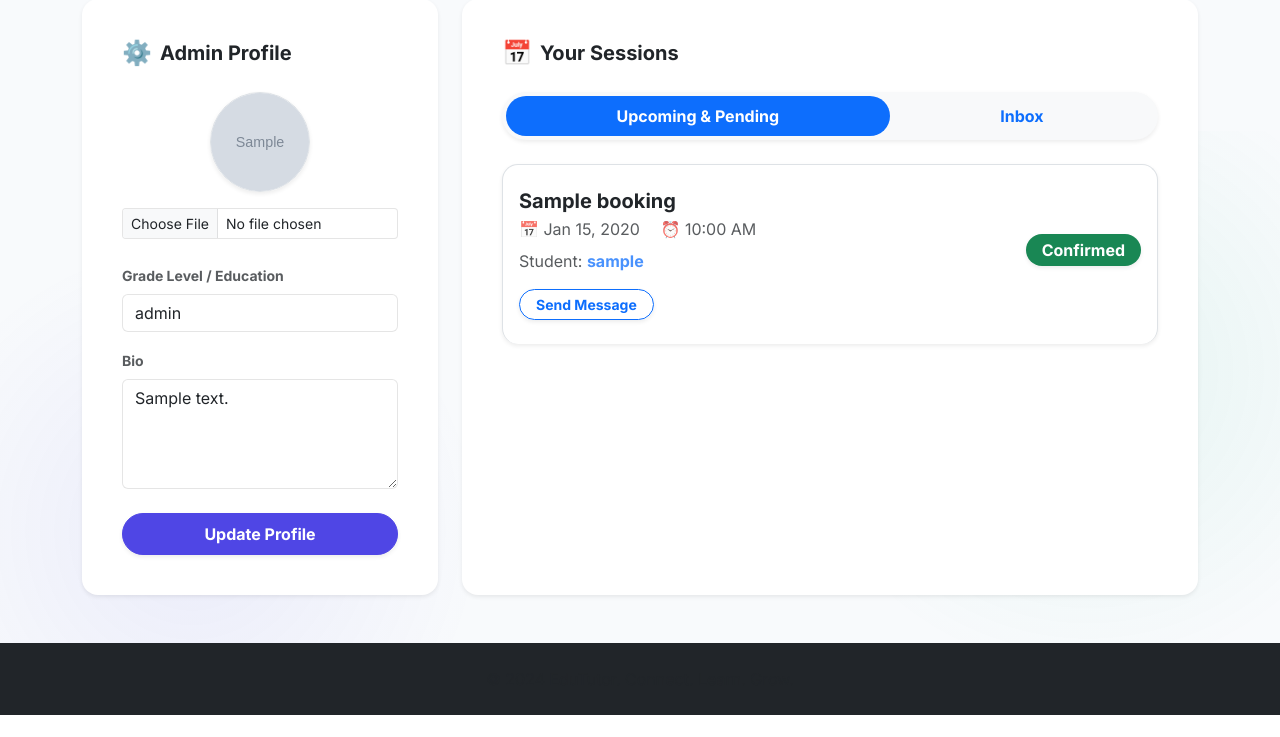
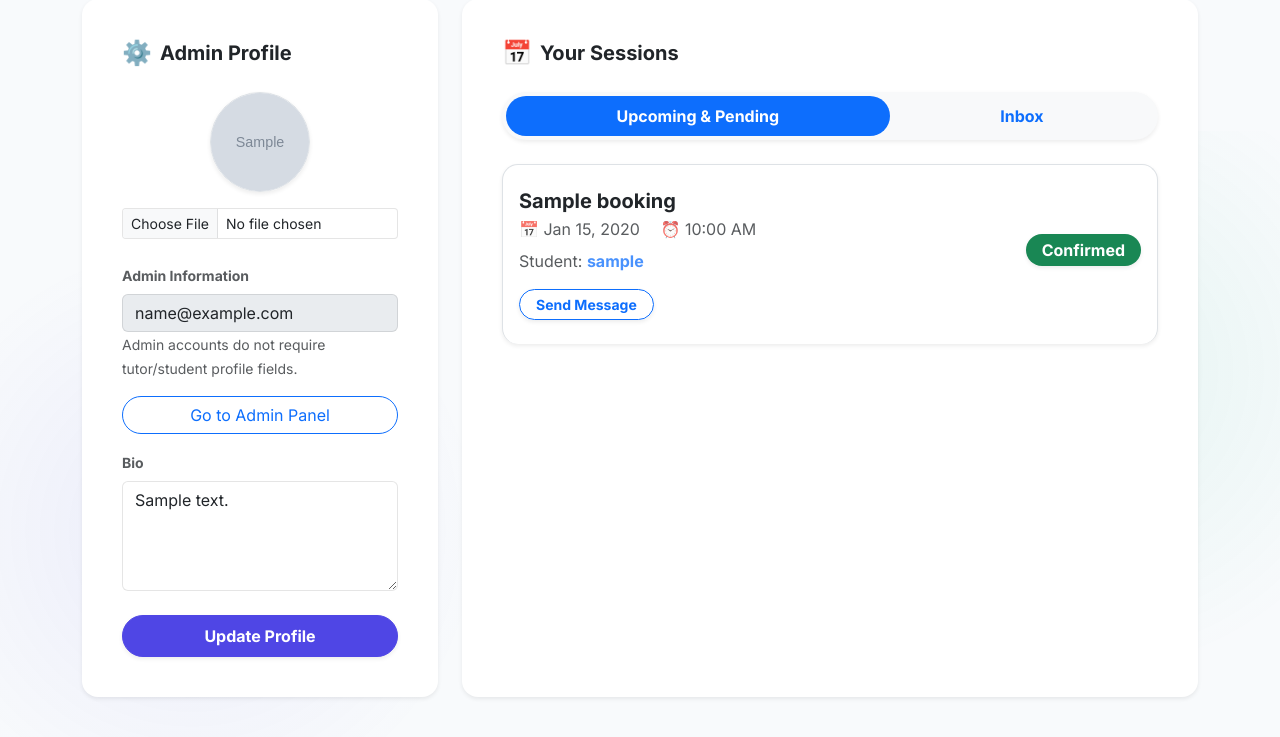
Before and after one commit to jordangodsown/private-tutor-platform, a Flask app: page /dashboard in a window 1280 px wide. Shown: the part 669-1406 px from the top of the page. Before the commit the page ends 1384 px from the top, so only its background shows below. Run offline with Flask 3, Linux system fonts and the light colour scheme; a user stored in the database is signed in; tables that the repository leaves empty hold one stand-in row (values such as "Sample post"); grey boxes marked "Sample" are stand-in pictures; some libraries are stand-ins or nearby versions.

Commit message:
Save admin-only profile behavior and remove admin code field

```diff
--- a/app.py
+++ b/app.py
@@ -134,17 +134,10 @@ def register():
         email = request.form.get('email')
         password = request.form.get('password')
         role = request.form.get('role')
-        admin_code = request.form.get('admin_code')
 
         existing_admin = User.query.filter_by(is_admin=True).first()
         is_admin = False
-        if admin_code:
-            admin_secret = os.environ.get('ADMIN_SIGNUP_CODE')
-            if admin_secret and admin_code == admin_secret and existing_admin is None:
-                is_admin = True
-            else:
-                flash('Invalid admin code or an admin already exists; admin request ignored.', 'warning')
-        elif existing_admin is None:
+        if existing_admin is None:
             is_admin = True
             flash('This is the first registered account, so it has been created as the admin.', 'info')
 
@@ -375,7 +368,13 @@ def update_profile():
     bio = request.form.get('bio')
     profile_photo = request.files.get('profile_photo')
 
-    if current_user.role == 'tutor':
+    if current_user.is_admin:
+        profile = current_user.tutor_profile or current_user.student_profile
+        if not profile:
+            profile = StudentProfile(user_id=current_user.id)
+            db.session.add(profile)
+        profile.bio = bio
+    elif current_user.role == 'tutor':
         subjects = request.form.get('subjects')
         hourly_rate = request.form.get('hourly_rate')
 
--- a/templates/dashboard.html
+++ b/templates/dashboard.html
@@ -40,7 +40,16 @@
                             {% endif %}
                             <input class="form-control form-control-sm custom-input" type="file" name="profile_photo" accept="image/*">
                         </div>
-                        {% if current_user.role == 'tutor' %}
+                        {% if current_user.is_admin %}
+                        <div class="mb-3">
+                            <label class="form-label text-muted fw-bold small">Admin Information</label>
+                            <input type="text" class="form-control custom-input" disabled value="{{ current_user.email }}">
+                            <small class="text-muted">Admin accounts do not require tutor/student profile fields.</small>
+                        </div>
+                        <div class="mb-3">
+                            <a href="{{ url_for('admin_panel') }}" class="btn btn-outline-primary w-100 rounded-pill">Go to Admin Panel</a>
+                        </div>
+                        {% elif current_user.role == 'tutor' %}
                         <div class="mb-3">
                             <label class="form-label text-muted fw-bold small">Subjects Taught</label>
                             <input type="text" name="subjects" class="form-control custom-input" value="{{ profile.subjects or '' }}" placeholder="Comma separated">
@@ -57,7 +66,7 @@
                         {% endif %}
                         <div class="mb-4">
                             <label class="form-label text-muted fw-bold small">Bio</label>
-                            <textarea name="bio" class="form-control custom-input" rows="4" placeholder="Tell {% if current_user.role == 'tutor' %}students{% else %}tutors{% endif %} about yourself...">{{ profile.bio or '' }}</textarea>
+                            <textarea name="bio" class="form-control custom-input" rows="4" placeholder="Tell {% if current_user.is_admin %}admin team{% elif current_user.role == 'tutor' %}students{% else %}tutors{% endif %} about yourself...">{{ profile.bio or '' }}</textarea>
                         </div>
                         <button type="submit" class="btn btn-primary w-100 fw-bold rounded-pill shadow-sm py-2">Update Profile</button>
                     </form>
--- a/templates/register.html
+++ b/templates/register.html
@@ -27,10 +27,8 @@
                     <option value="tutor">Offer, Teach & Earn (Tutor)</option>
                 </select>
             </div>
-            <div class="mb-3">
-                <label for="admin_code" class="form-label text-muted">Admin signup code (optional)</label>
-                <input type="text" class="form-control form-control-lg custom-input" id="admin_code" name="admin_code" placeholder="Enter admin code to register as admin (one-time)">
-                <small class="text-muted">Only one admin account can be created using a one-time code. Leave blank for normal users.</small>
+            <div class="alert alert-info border-0 rounded-4 p-3 mb-4">
+                <strong>Admin account note:</strong> If this is the first account created on the platform, it will automatically become the admin account.
             </div>
             <button type="submit" class="btn btn-primary btn-lg w-100 fw-bold shadow-sm rounded-pill mt-2">Sign Up</button>
         </form>
```
